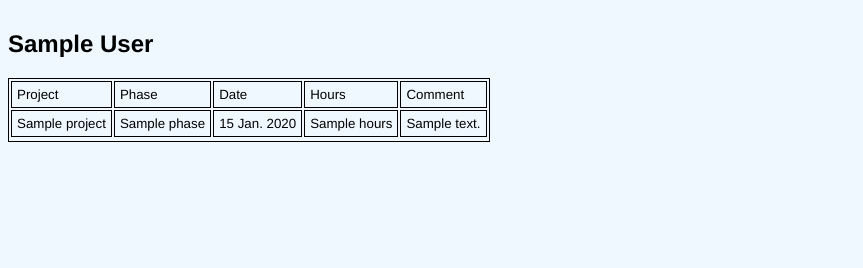
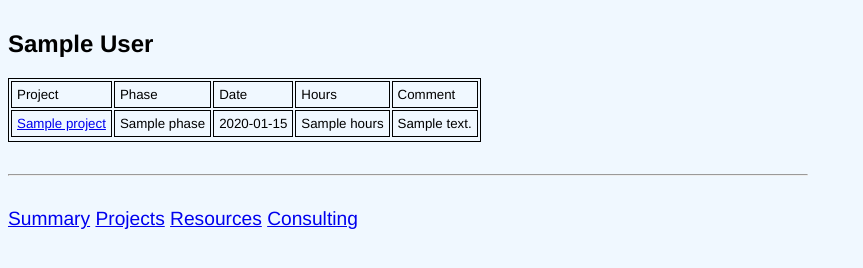
Before and after one commit to sebroad/expert-octo-succotash, a Django app: template timecards/templates/user.html in a window 1280 px wide. Shown: the part 242-510 px from the top of the page, without its empty margins (0-863 px from the left). Run offline with Django 3.2, Linux system fonts and the light colour scheme; the template is opened without the code that fills it: most values are stand-ins (such as "Sample title", 1, 10 or a date in 2020).

Commit message:
Some template improvements for linking pagect

```diff
--- a/timecards/templates/project.html
+++ b/timecards/templates/project.html
@@ -23,7 +23,9 @@
 {% for card in cards %}
 <tr>
 	<td class="detail">
-		{{ card.timesheet.resource.full_name }}
+		<a href="/timecards/resource/{{ card.timesheet.resource.username.username}}/{{ year }}/{{ month }}">
+			{{ card.timesheet.resource.full_name }}
+		</a>
 	</td>
 	<td class="detail">
 		{{ card.phase.phase_name }}
--- a/timecards/templates/timecards.html
+++ b/timecards/templates/timecards.html
@@ -10,6 +10,8 @@ table.banner, table.address { border: 0px; padding: 0px; }
 td.detail { border: 1px solid black; padding: 5px; }
 div { font-family: Helvetica ; max-width: 800px; }
 div.address, div.closing, div.preamble, div.training { padding: 10px; }
+div.detail { padding-bottom: 24px; }
+div.footer { padding-top: 24px; font-size: larger; }
 </style>
 </head>
 <body>
@@ -37,6 +39,13 @@ div.address, div.closing, div.preamble, div.training { padding: 10px; }
 {% block detail %}
 {% endblock %}
 </div>
+<hr/>
+<div class="footer">
+<a href="/timecards/{{ year }}/{{ month }}">Summary</a>
+<a href="/timecards/project/{{ year }}/{{ month }}">Projects</a>
+<a href="/timecards/resource/{{ year }}/{{ month }}">Resources</a>
+<a href="/timecards/billable/{{ year }}/{{ month }}">Consulting</a>
+</div>
 </div>
 </body>
 </html>
--- a/timecards/templates/user.html
+++ b/timecards/templates/user.html
@@ -23,13 +23,15 @@
 {% for card in cards %}
 <tr>
 	<td class="detail">
-		{{ card.project.project_name }}
+		<a href="/timecards/project/{{ card.project.project_name }}/{{ year }}/{{ month }}">
+			{{ card.project.project_name }}
+		</a>
 	</td>
 	<td class="detail">
 		{{ card.phase.phase_name }}
 	</td>
 	<td class="detail">
-		{{ card.date_of_work|date:"d N Y" }}
+		{{ card.date_of_work|date:"Y-m-d" }}
 	</td>
 	<td class="detail">
 		{{ card.hours }}
```
Also changed, not shown: timecards/views.py (+8 -3 lines).
